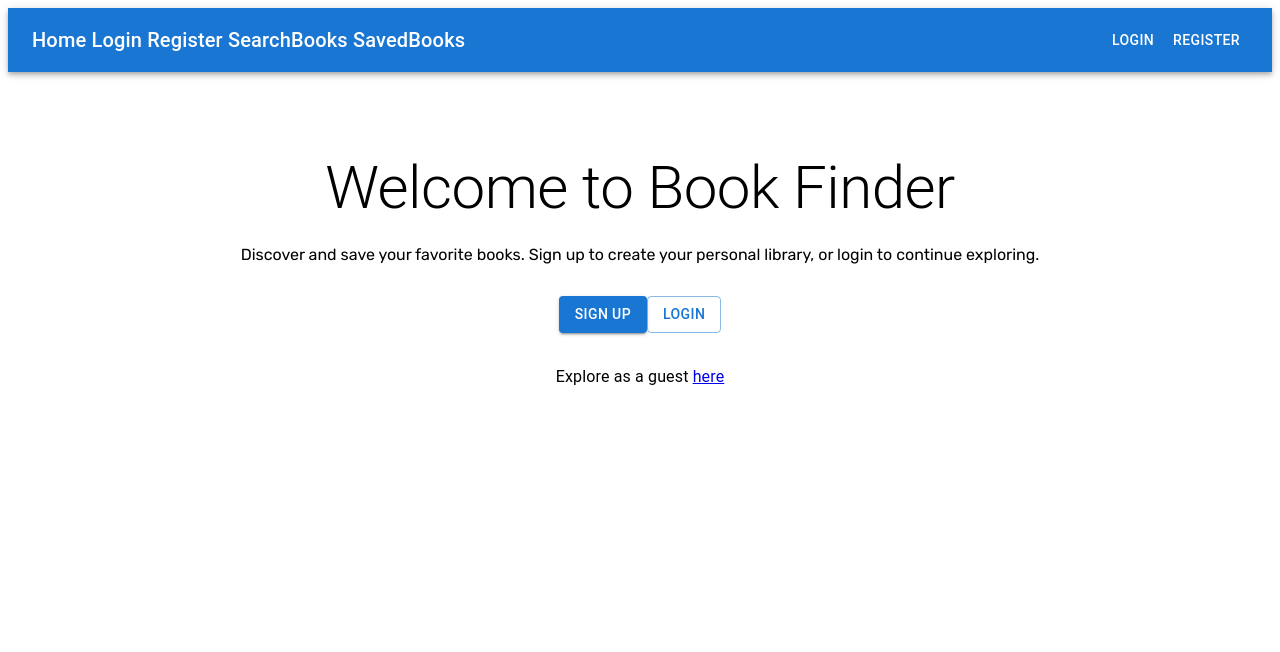
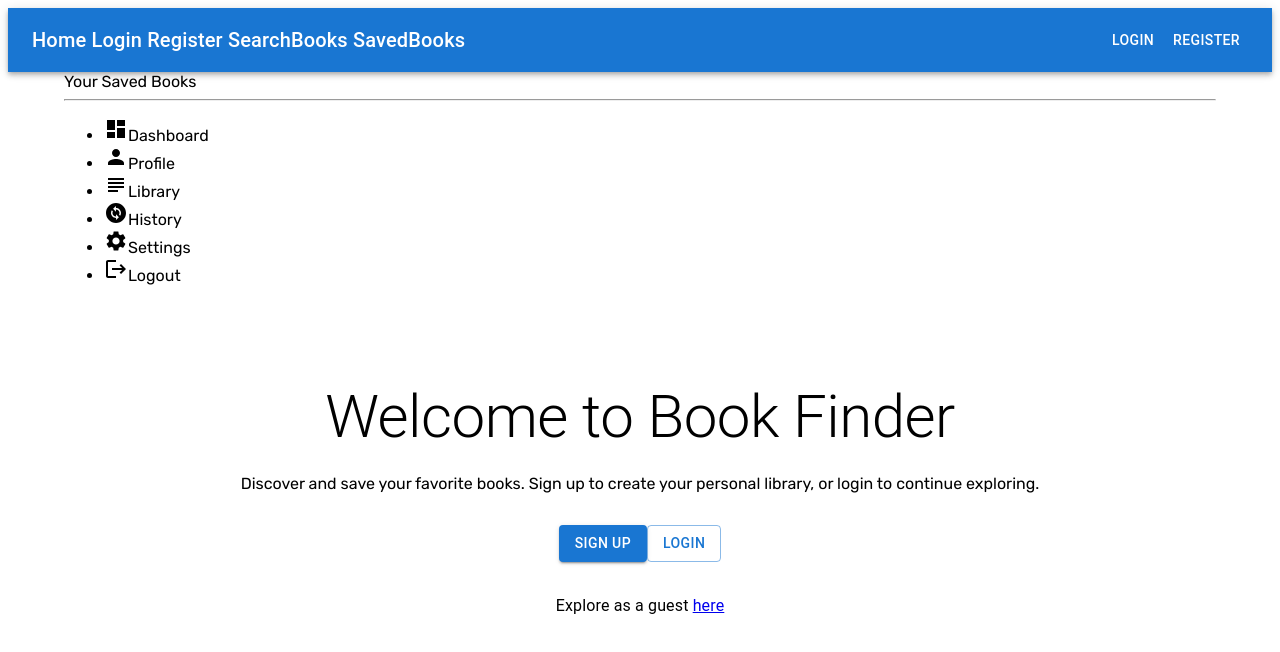
Before and after one commit to Chartok/holmes-elemerntary, a React (Create React App) app in the folder client/: page /home in a window 1280 px wide. Shown: the top 652 px of the page. Built offline with nearby package versions, Linux system fonts and the light colour scheme.

Commit message:
adding sidebar for library dashboard

```diff
--- a/client/package.json
+++ b/client/package.json
@@ -8,9 +8,9 @@
     "@emotion/react": "^11.11.1",
     "@emotion/styled": "^11.11.0",
     "@mui/material": "^5.14.2",
-    "@testing-library/jest-dom": "^4.2.4",
-    "@testing-library/react": "^9.3.2",
-    "@testing-library/user-event": "^7.1.2",
+    "@testing-library/jest-dom": "^6.1.3",
+    "@testing-library/react": "^14.0.0",
+    "@testing-library/user-event": "^14.5.1",
     "graphql-tag": "^2.12.6",
     "jwt-decode": "^3.1.2",
     "react": "^18.2.0",
--- a/client/src/App.js
+++ b/client/src/App.js
@@ -3,7 +3,7 @@ import { Routes, Route, Navigate  } from 'react-router-dom';
 import Navbar from './components/Navbar';
 import HomePage from './pages/HomePage';
 import SearchBooks from './pages/SearchBooks';
-import SavedBooks from './pages/SavedBooks';
+import LibraryDashboard from './pages/LibraryDashboard';
 import LoginForm from './pages/LoginForm';
 import SignupForm from './pages/SignupForm';
 
@@ -15,7 +15,7 @@ function App() {
       <Routes>
         <Route path="/" element={<Navigate to="/home" />} />
         <Route path="/home" element={<HomePage />} />
-        <Route path="/savedBooks" element={<SavedBooks />} />
+        <Route path="/LibraryDashboard" element={<LibraryDashboard />} />
         <Route path="/searchBooks" element={<SearchBooks />} />
         <Route path="/login" element={<LoginForm />} />
         <Route path="/signup" element={<SignupForm />} />
--- /dev/null
+++ b/client/src/components/sidebar/Sidebar.js
@@ -0,0 +1,49 @@
+// Import react
+import React from 'react'
+
+// Import ui/icons
+import DashboardIcon from '@mui/icons-material/Dashboard';
+import PersonIcon from '@mui/icons-material/Person';
+import SubjectIcon from '@mui/icons-material/Subject';
+import ChangeCircleIcon from '@mui/icons-material/ChangeCircle';
+import LogoutIcon from '@mui/icons-material/Logout';
+import SettingsIcon from '@mui/icons-material/Settings';
+
+export default function Sidebar() {
+    return (
+        <div className='sidebar'>
+            <div className='top'>
+                <span className='logo'>Your Saved Books</span>
+            </div>
+            <hr />
+            <div className='center'>
+                <ul className='List'>
+                    <li className='ListItem'>
+                        <DashboardIcon className='icon' />
+                        <span className='ListItemText'>Dashboard</span>
+                    </li>
+                    <li className='ListItem'>
+                        <PersonIcon className='icon' />
+                        <span className='ListItemText'>Profile</span>
+                    </li>
+                    <li className='ListItem'>
+                        <SubjectIcon className='icon' />
+                        <span className='ListItemText'>Library</span>
+                    </li>
+                    <li className='ListItem'>
+                        <ChangeCircleIcon className='icon' />
+                        <span className='ListItemText'>History</span>
+                    </li>
+                    <li className='ListItem'>
+                        <SettingsIcon className='icon' />
+                        <span className='ListItemText'>Settings</span>
+                    </li>
+                    <li className='ListItem'>
+                        <LogoutIcon className='icon' />
+                        <span className='ListItemText'>Logout</span>
+                    </li>
+                </ul>
+            </div>
+        </div>
+    )
+};
--- /dev/null
+++ b/client/src/components/sidebar/sidebar.scss
@@ -0,0 +1,81 @@
+.sidebar {
+    background-color: darkslateblue;
+    flex: 1;
+    border-right: 0.5px, solid, rgb(236, 223, 223);
+    min-height: 100vh;
+    background-color: white;
+
+    .top {
+        height: 50px;
+        display: flex;
+        align-items: center;
+        justify-content: center;
+
+        .logo {
+            font-size: 20px;
+            font-weight: bold;
+            color: rgb(166, 183, 201)
+        }
+    }
+
+    hr {
+        height: 0;
+        border: 0.5px, solid, rgb(73, 109, 109);
+    }
+
+    .center {
+        padding-left: 10px;
+
+        ul {
+            list-style: none;
+            margin: 0;
+            padding: 0;
+
+
+            .title{
+                font-size: 10px;
+                font-weight: bold;
+                color: dodgerblue;
+                margin-top: 15px;
+                margin-bottom: 5px;
+            }
+
+            li {
+                display: flex;
+                align-items: center;
+                padding: 5px;
+                cursor: pointer;
+
+                &:hover {
+                    background-color: rgba(0, 185, 198, 0.678);
+                }
+
+                .icon {
+                    font-size: 20px;
+                    color: rgb(52, 123, 128);
+                }
+
+                span {
+                    font-size: 13px;
+                    font-weight: 600;
+                    color: gray;
+                    margin-left: 10px;
+                }
+            }
+        }
+    }
+
+    .bottom {
+        display: flex;
+        align-items: center;
+        margin: 10px;
+
+        .colorOption {
+            width: 20px;
+            height: 20px;
+            border-radius: 5px;
+            border: 1px solid rgb(0, 120, 128);
+            cursor: pointer;
+        }
+    }
+}
--- a/client/src/pages/HomePage.js
+++ b/client/src/pages/HomePage.js
@@ -1,10 +1,12 @@
 import React from 'react';
 import { Link } from 'react-router-dom';
 import { Container, Typography, Button, Box } from '@mui/material';
+import Sidebar from '../components/sidebar/Sidebar';
 
 const HomePage = () => {
     return (
         <Container>
+            <Sidebar />
             <Box textAlign='center' py={10}>
                 <Typography variant="h2" gutterBottom>
                     Welcome to Book Finder
--- a/package.json
+++ b/package.json
@@ -14,5 +14,9 @@
   "license": "ISC",
   "devDependencies": {
     "concurrently": "^8.2.1"
+  },
+  "dependencies": {
+    "@mui/icons-material": "^5.14.9",
+    "sass": "^1.67.0"
   }
 }
```
Also changed, not shown: client/src/components/SaveBookBtn.js (+11 -3 lines), client/src/pages/LibraryDashboard.js (renamed from client/src/pages/libraryDashboard.js, +6 -1 lines), 2 other files (tests, documents, lock files or other folders).
